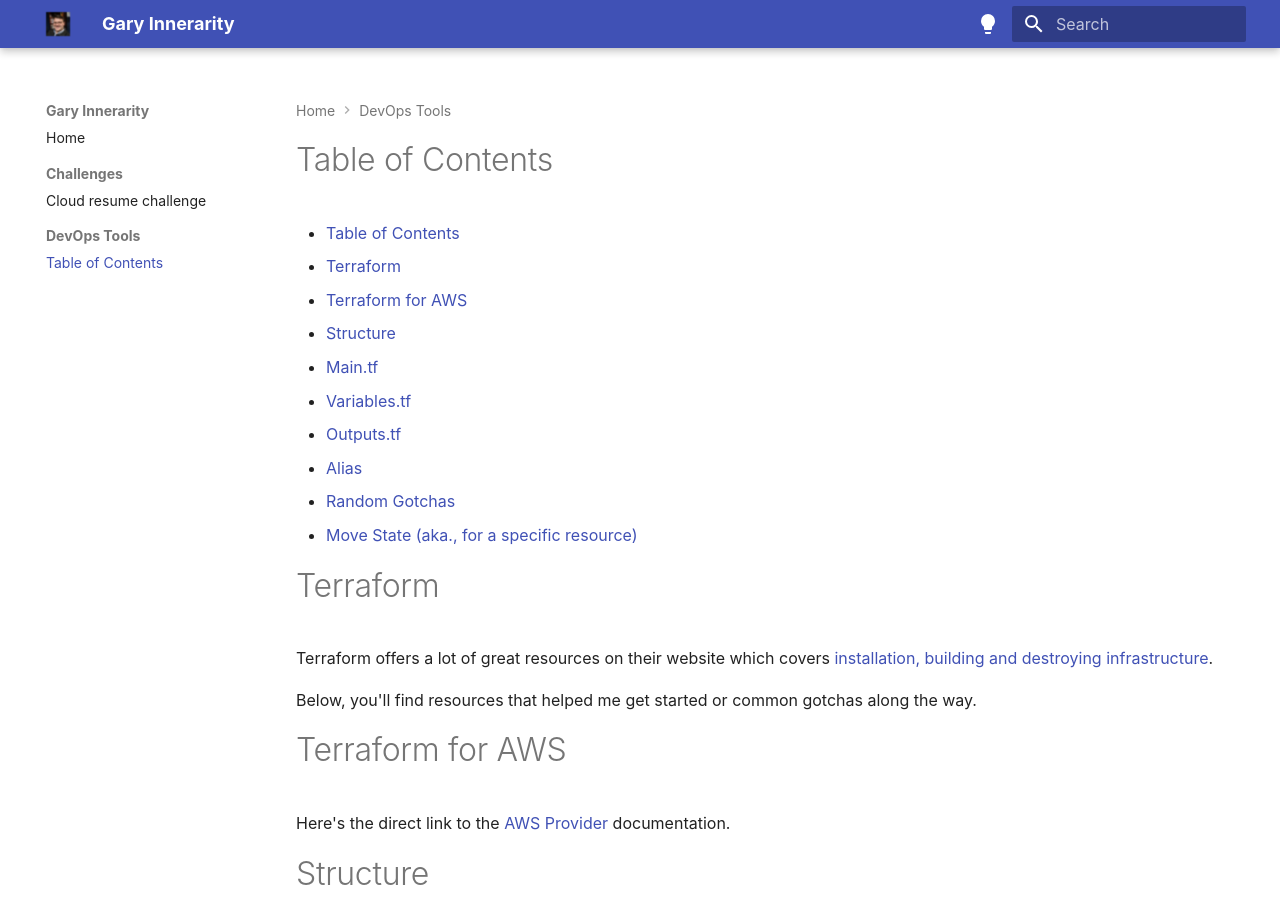
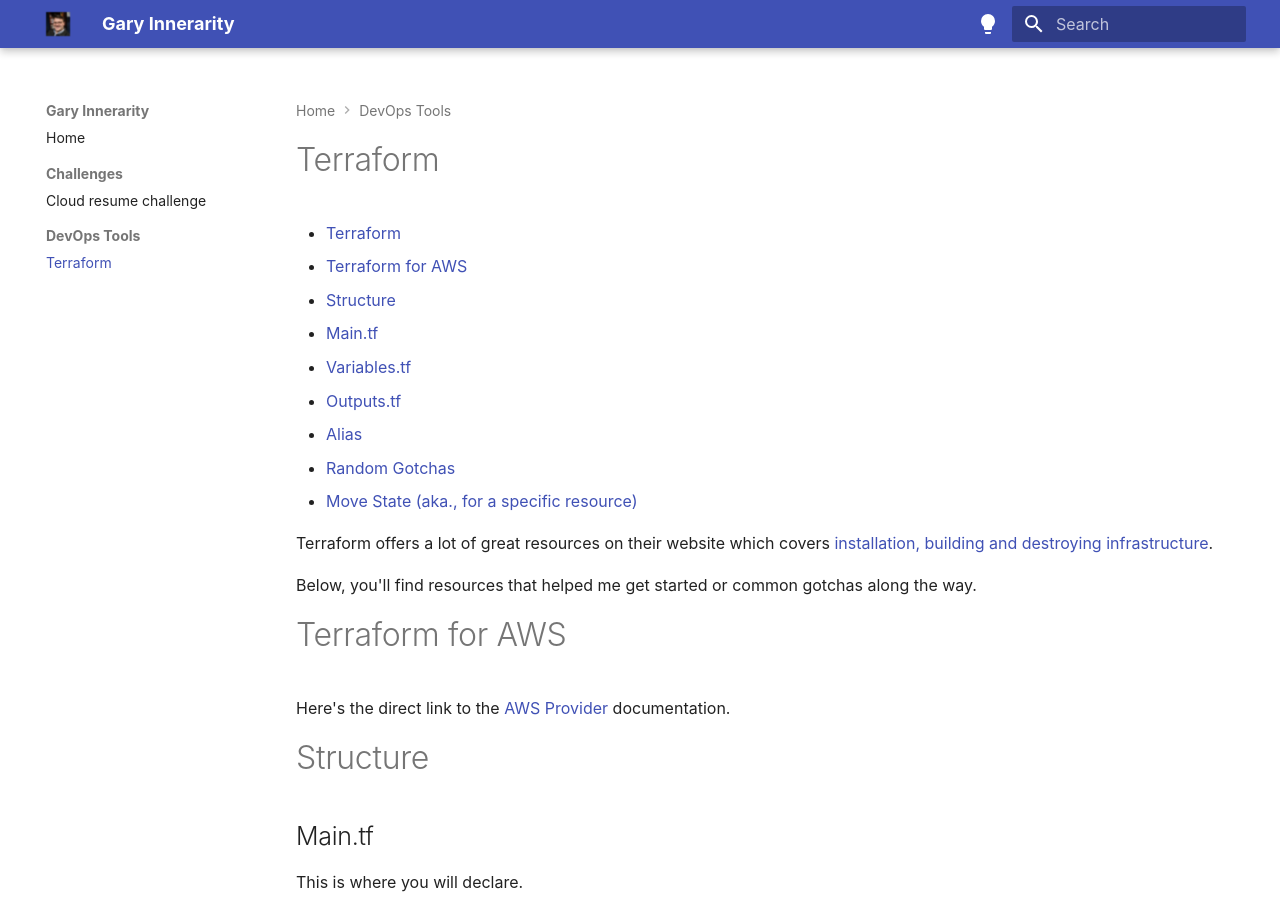
Before and after one commit to ospf2fullstack/garyinnerarity.com, an MkDocs documentation site: the page built from docs/terraform/main(tf).md, in a window 1280 px wide and 900 px high. Built offline with MkDocs 1.6.1 and Material for MkDocs 9.7.7, drawn with Linux system fonts in a browser that asks for light colours.

Commit message:
Update main(tf).md

```diff
--- a/docs/terraform/main(tf).md
+++ b/docs/terraform/main(tf).md
@@ -1,5 +1,4 @@
-# Table of Contents
-- [Table of Contents](#table-of-contents)
+# Terraform
 - [Terraform](#terraform)
 - [Terraform for AWS](#terraform-for-aws)
 - [Structure](#structure)
```
Also changed, not shown: other parts of docs/terraform/main(tf).md (+0 -2 lines).
